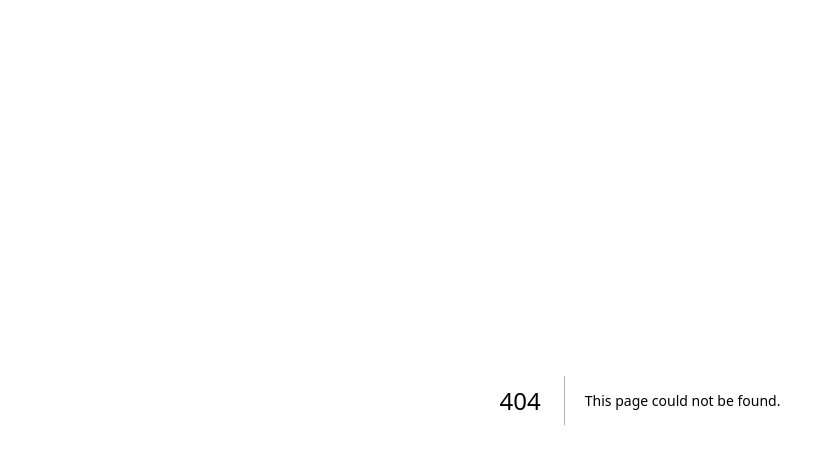
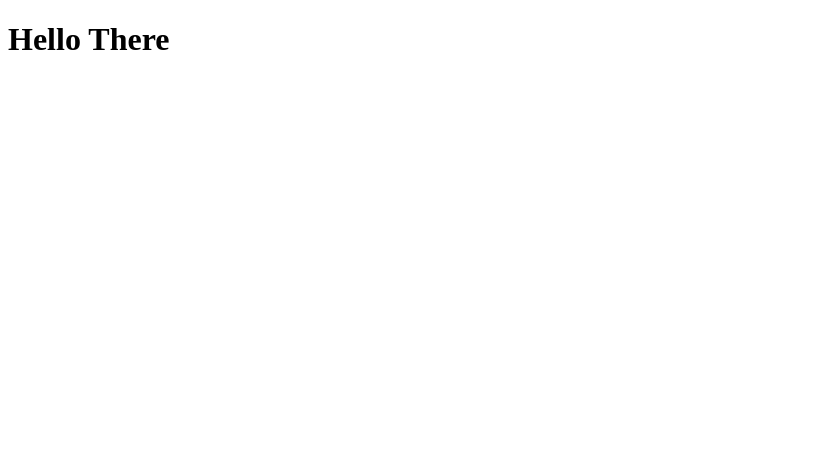
Before and after one commit to TDW-2023/tdw-hugo-goncalves, a Next.js app: page /about in a window 1280 px wide. Before the commit this address had no page. Shown: the top 464 px of the page, without its empty margins (0-835 px from the left). Built offline with nearby package versions, Linux system fonts and the light colour scheme.

Commit message:
Feat: Created the new page

```diff
--- /dev/null
+++ b/pages/about.js
@@ -0,0 +1,7 @@
+export default function About() {
+    return (
+        <main>
+            <h1>Hello There</h1>
+        </main>
+    )
+}
```
